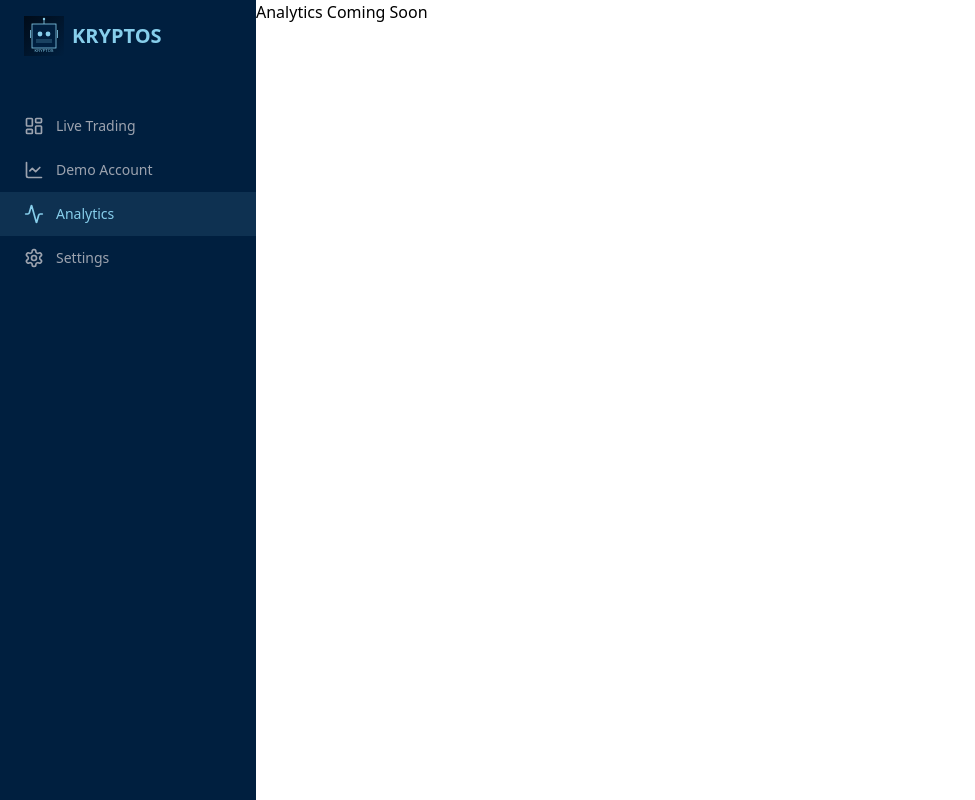
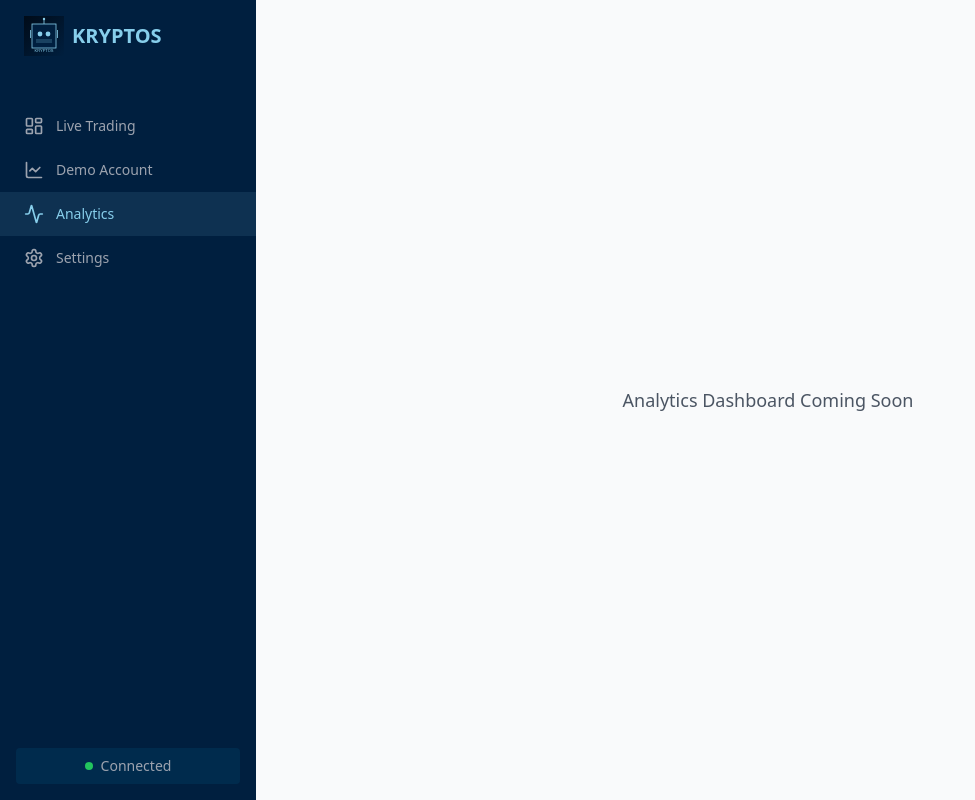
Before and after one commit to BoBaker5/kryptos-trading, a React (Create React App) app in the folder frontend/: page / in a window 1280 px wide. Both pictures are taken after a click on the button "Analytics". Shown: the whole page, without its empty margins (0-975 px from the left). Built offline with nearby package versions, Linux system fonts and the light colour scheme; no server answers.

Commit message:
Update App.js

```diff
--- a/frontend/src/App.js
+++ b/frontend/src/App.js
@@ -6,8 +6,7 @@ import {
   Activity,
   Settings
 } from 'lucide-react';
-import TradingDashboard from './components/TradingDashboard';
-import DemoDashboard from './components/DemoDashboard';
+import BotDashboard from './components/BotDashboard';
 
 function App() {
   const [currentView, setCurrentView] = useState('live');
@@ -18,6 +17,29 @@ function App() {
     { id: 'analytics', label: 'Analytics', icon: Activity },
     { id: 'settings', label: 'Settings', icon: Settings }
   ];
+
+  const renderContent = () => {
+    switch (currentView) {
+      case 'live':
+        return <BotDashboard mode="live" />;
+      case 'demo':
+        return <BotDashboard mode="demo" />;
+      case 'analytics':
+        return (
+          <div className="flex items-center justify-center h-screen">
+            <div className="text-lg text-gray-600">Analytics Dashboard Coming Soon</div>
+          </div>
+        );
+      case 'settings':
+        return (
+          <div className="flex items-center justify-center h-screen">
+            <div className="text-lg text-gray-600">Settings Dashboard Coming Soon</div>
+          </div>
+        );
+      default:
+        return <BotDashboard mode="live" />;
+    }
+  };
 
   return (
     <div className="flex min-h-screen">
@@ -43,15 +65,22 @@ function App() {
             </button>
           ))}
         </nav>
+
+        {/* Connection Status */}
+        <div className="absolute bottom-0 w-full p-4">
+          <div className="flex items-center justify-center px-4 py-2 bg-[#002b4d] rounded">
+            <div className="flex items-center">
+              <div className="h-2 w-2 rounded-full bg-green-500 mr-2"></div>
+              <span className="text-sm text-gray-400">Connected</span>
+            </div>
+          </div>
+        </div>
       </div>
 
       {/* Main Content */}
-      <div className="ml-64 flex-1">
-        <main>
-          {currentView === 'live' && <TradingDashboard />}
-          {currentView === 'demo' && <DemoDashboard />}
-          {currentView === 'analytics' && <div>Analytics Coming Soon</div>}
-          {currentView === 'settings' && <div>Settings Coming Soon</div>}
+      <div className="ml-64 flex-1 bg-gray-50">
+        <main className="h-full">
+          {renderContent()}
         </main>
       </div>
     </div>
```
